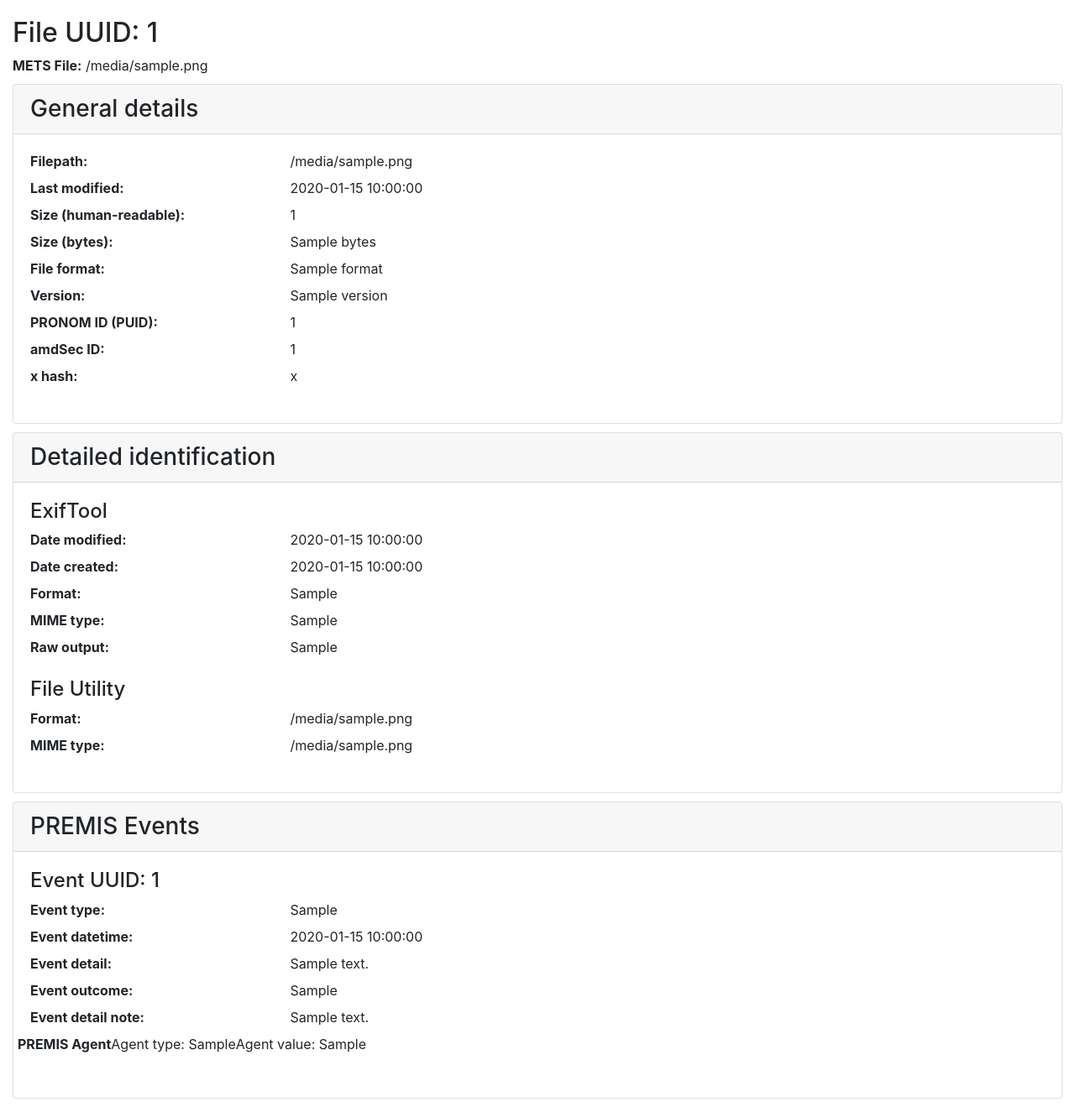
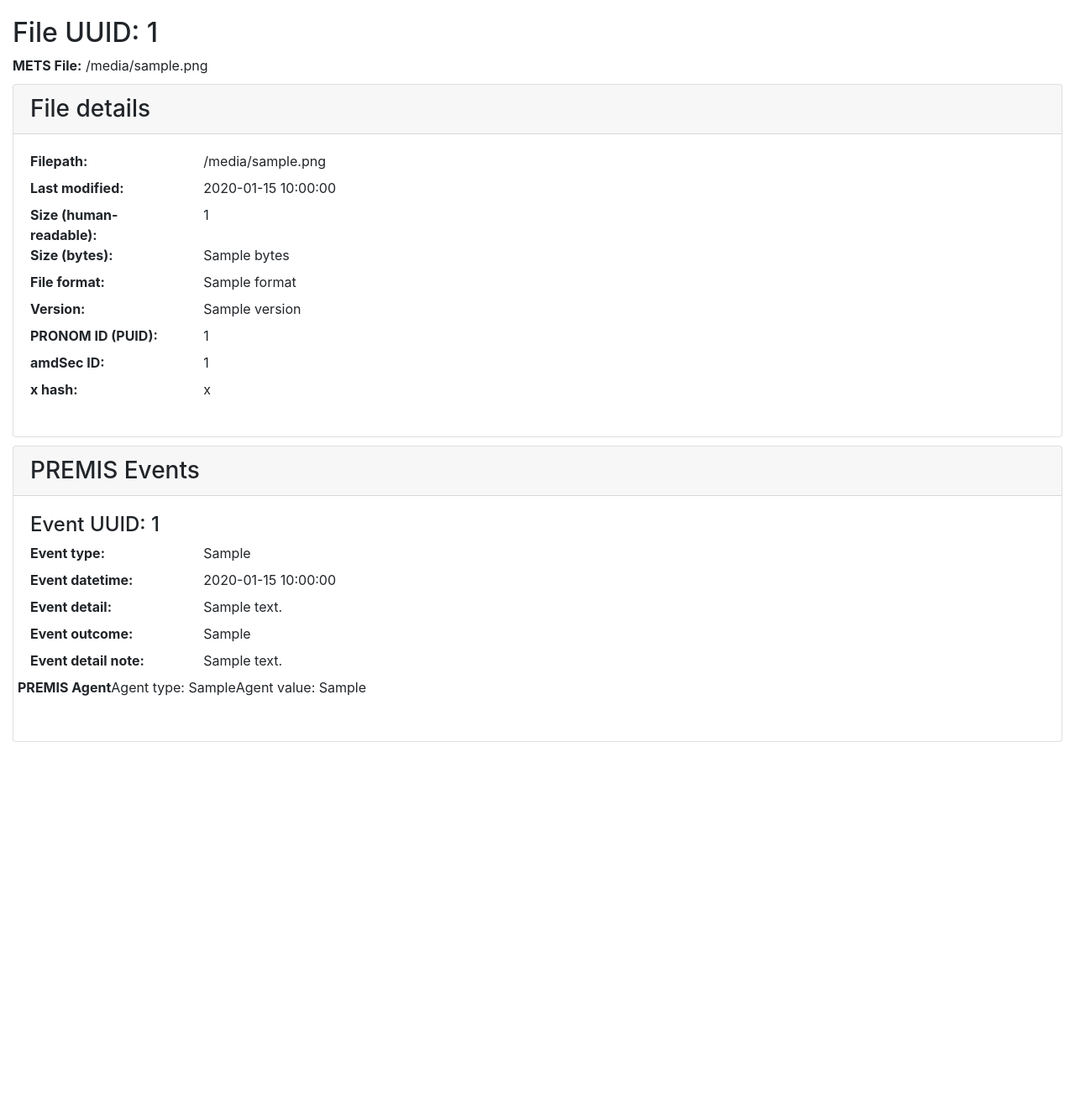
Before and after one commit to tw4l/METSFlask, a Flask app: template METSFlask/templates/detail.html in a window 1280 px wide. Shown: the part 56-1375 px from the top of the page at 84% size. After the commit the page ends 940 px from the top, so only its background shows below. Run offline with Flask 2, Linux system fonts and the light colour scheme; the template is opened without the code that fills it: most values are stand-ins (such as "Sample title", 1, 10 or a date in 2020); some libraries are stand-ins or nearby versions.

Commit message:
Remove detail card and modify column spacing

```diff
--- a/METSFlask/templates/aip.html
+++ b/METSFlask/templates/aip.html
@@ -10,8 +10,8 @@
     <h2 class="h3">Descriptive metadata</h2>
     <dl class="row">
       {% for element in dcmetadata %}
-        <dt class="col-sm-3">{{ element['element'].title() }}:</dt>
-        <dd class="col-sm-9">{{ element['value'] }}</dd>
+        <dt class="col-sm-2">{{ element['element'].title() }}:</dt>
+        <dd class="col-sm-10">{{ element['value'] }}</dd>
       {% endfor %}
     </dl>
   </div>
--- a/METSFlask/templates/detail.html
+++ b/METSFlask/templates/detail.html
@@ -4,73 +4,28 @@
 <tagline><strong>METS File:</strong> {{ mets_file }}</tagline>
 
 <div class="card" style="margin-top: 10px; margin-bottom: 10px;">
-  <h2 class="card-header h3">General details</h2>
+  <h2 class="card-header h3">File details</h2>
   <div class="card-body">
     <dl class="row">
-      <dt class="col-sm-3">Filepath:</dt>
-      <dd class="col-sm-9">{{ original_file['filepath'] }}</dd>
-      <dt class="col-sm-3">Last modified:</dt>
-      <dd class="col-sm-9">{{ original_file['modified_ois'] }}</dd>
-      <dt class="col-sm-3">Size (human-readable):</dt>
-      <dd class="col-sm-9">{{ original_file['size'] }}</dd>
-      <dt class="col-sm-3">Size (bytes):</dt>
-      <dd class="col-sm-9">{{ original_file['bytes'] }}</dd>
-      <dt class="col-sm-3">File format:</dt>
-      <dd class="col-sm-9">{{ original_file['format'] }}</dd>
-      <dt class="col-sm-3">Version:</dt>
-      <dd class="col-sm-9">{{ original_file['version'] }}</dd>
-      <dt class="col-sm-3">PRONOM ID (PUID):</dt>
-      <dd class="col-sm-9">{{ original_file['puid']|safe }}</dd>
-      <dt class="col-sm-3">amdSec ID:</dt>
-      <dd class="col-sm-9">{{ original_file['amdsec_id'] }}</dd>
-      <dt class="col-sm-3">{{ original_file['hashtype'] }} hash:</dt>
-      <dd class="col-sm-9">{{ original_file['hashvalue'] }}</dd>
+      <dt class="col-sm-2">Filepath:</dt>
+      <dd class="col-sm-10">{{ original_file['filepath'] }}</dd>
+      <dt class="col-sm-2">Last modified:</dt>
+      <dd class="col-sm-10">{{ original_file['modified_ois'] }}</dd>
+      <dt class="col-sm-2">Size (human-readable):</dt>
+      <dd class="col-sm-10">{{ original_file['size'] }}</dd>
+      <dt class="col-sm-2">Size (bytes):</dt>
+      <dd class="col-sm-10">{{ original_file['bytes'] }}</dd>
+      <dt class="col-sm-2">File format:</dt>
+      <dd class="col-sm-10">{{ original_file['format'] }}</dd>
+      <dt class="col-sm-2">Version:</dt>
+      <dd class="col-sm-10">{{ original_file['version'] }}</dd>
+      <dt class="col-sm-2">PRONOM ID (PUID):</dt>
+      <dd class="col-sm-10">{{ original_file['puid']|safe }}</dd>
+      <dt class="col-sm-2">amdSec ID:</dt>
+      <dd class="col-sm-10">{{ original_file['amdsec_id'] }}</dd>
+      <dt class="col-sm-2">{{ original_file['hashtype'] }} hash:</dt>
+      <dd class="col-sm-10">{{ original_file['hashvalue'] }}</dd>
     </dl>
-  </div>
-</div>
-
-<div class="card" style="margin-top: 10px; margin-bottom: 10px;">
-  <h2 class="card-header h3">Detailed identification</h2>
-  <div class="card-body">
-  {% if original_file['fits_modified'] or original_file['fits_created'] or original_file['exiftool_format'] or original_file['exiftool_mimetype'] %}
-    <h3 class="h4">ExifTool</h3>
-    {% endif %}
-    <dl class="row">
-    {% if original_file['fits_modified'] %}
-      <dt class="col-sm-3">Date modified:</dt>
-      <dd class="col-sm-9">{{ original_file['fits_modified'] }}</dd>
-    {% endif %}
-    {% if original_file['fits_created'] %}
-      <dt class="col-sm-3">Date created:</dt>
-      <dd class="col-sm-9">{{ original_file['fits_created'] }}</dd>
-    {% endif %}
-    {% if original_file['exiftool_format'] %}
-      <dt class="col-sm-3">Format:</dt>
-      <dd class="col-sm-9">{{ original_file['exiftool_format'] }}</dd>
-    {% endif %}
-    {% if original_file['exiftool_mimetype'] %}
-      <dt class="col-sm-3">MIME type:</dt>
-      <dd class="col-sm-9">{{ original_file['exiftool_mimetype'] }}</dd>
-    {% endif %}
-    {% if original_file['exiftool_rawoutput'] %}
-      <dt class="col-sm-3">Raw output:</dt>
-      <dd class="col-sm-9">{{ original_file['exiftool_rawoutput'] }}</dd>
-    {% endif %}
-    </dl>
-
-  {% if original_file['fileutil_format'] or original_file['fileutil_mimetype'] %}
-  <h3 class="h4">File Utility</h3>
-    <dl class="row">
-      {% if original_file['fileutil_format'] %}
-      <dt class="col-sm-3">Format:</dt>
-      <dd class="col-sm-9">{{ original_file['fileutil_format'] }}</dd>
-      {% endif %}
-      {% if original_file['fileutil_mimetype'] %}
-      <dt class="col-sm-3">MIME type:</dt>
-      <dd class="col-sm-9">{{ original_file['fileutil_mimetype'] }}</dd>
-      {% endif %}
-    </dl>
-  {% endif %}
   </div>
 </div>
 
@@ -80,16 +35,16 @@
     {% for premis_event in original_file['premis_events'] %}
     <h3 class="h4">Event UUID: {{ premis_event['event_uuid'] }}</h4>
     <dl class="row">
-      <dt class="col-sm-3">Event type:</dt>
-      <dd class="col-sm-9">{{ premis_event['event_type'] }}</dd>
-      <dt class="col-sm-3">Event datetime:</dt>
-      <dd class="col-sm-9">{{ premis_event['event_datetime'] }}</dd>
-      <dt class="col-sm-3">Event detail:</dt>
-      <dd class="col-sm-9">{{ premis_event['event_detail'] }}</dd>
-      <dt class="col-sm-3">Event outcome:</dt>
-      <dd class="col-sm-9">{{ premis_event['event_outcome'] }}</dd>
-      <dt class="col-sm-3">Event detail note:</dt>
-      <dd class="col-sm-9">{{ premis_event['event_detail_note'] }}</dd>
+      <dt class="col-sm-2">Event type:</dt>
+      <dd class="col-sm-10">{{ premis_event['event_type'] }}</dd>
+      <dt class="col-sm-2">Event datetime:</dt>
+      <dd class="col-sm-10">{{ premis_event['event_datetime'] }}</dd>
+      <dt class="col-sm-2">Event detail:</dt>
+      <dd class="col-sm-10">{{ premis_event['event_detail'] }}</dd>
+      <dt class="col-sm-2">Event outcome:</dt>
+      <dd class="col-sm-10">{{ premis_event['event_outcome'] }}</dd>
+      <dt class="col-sm-2">Event detail note:</dt>
+      <dd class="col-sm-10">{{ premis_event['event_detail_note'] }}</dd>
       {% for premis_agent in premis_event['premis_agents'] %}
         <p><strong>PREMIS Agent</strong></p>
         <p>Agent type: {{ premis_agent['agent_type'] }}</p>
```
